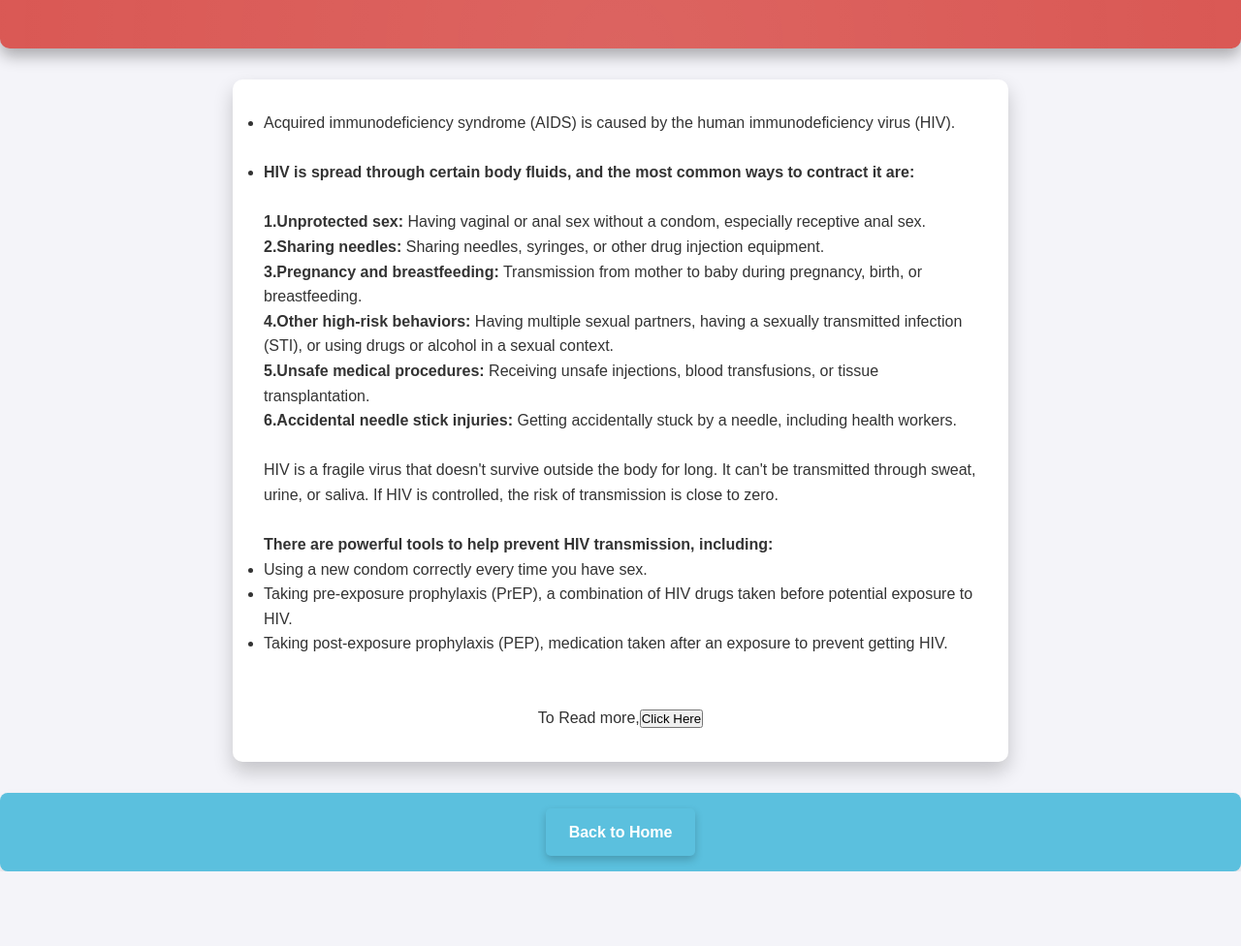
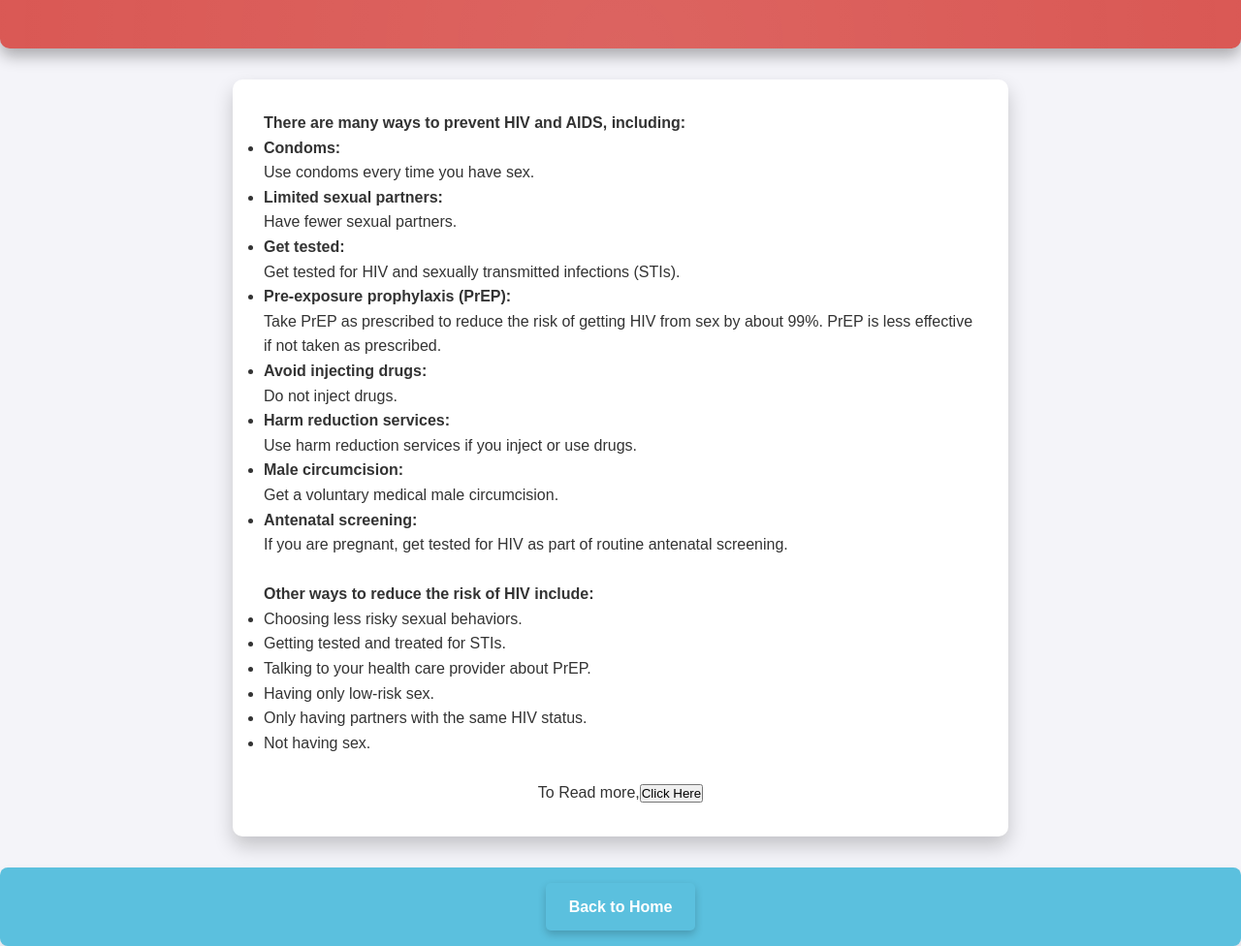
Before and after one commit to siddarthnair07/CDS099, a plain HTML site: page prevention.html in a window 1280 px wide. Shown: the part 118-1094 px from the top of the page at 97% size. Before the commit the page ends 1017 px from the top, so only its background shows below. Drawn offline with Linux system fonts and the light colour scheme.

Commit message:
Update prevention.html

```diff
--- a/prevention.html
+++ b/prevention.html
@@ -1,36 +1,40 @@
 <!DOCTYPE html>
 <html lang="en">
 <head>
-    <title>Causes of AIDS</title>
+    <title>Prevention of AIDS</title>
     <link rel="stylesheet" href="style.css">
 </head>
 <body>
 
     <header>
-        <h1>Causes of AIDS</h1>
+        <h1>Prevention of AIDS</h1>
     </header>
 
     <section>
-        <ul><li> <p>Acquired immunodeficiency syndrome (AIDS) is caused by the human immunodeficiency virus (HIV).<br><br><li> <b>HIV is spread through certain body fluids, and the most common ways to contract it are:</b></li> <br>
+        <p><b>There are many ways to prevent HIV and AIDS, including:</b>
 
-            <b>1.Unprotected sex:</b> Having vaginal or anal sex without a condom, especially receptive anal sex.<br>
+            <ul><b><li>Condoms:</li></b> Use condoms every time you have sex.
 
-        <b>2.Sharing needles: </b>Sharing needles, syringes, or other drug injection equipment.<br>
-        <b>3.Pregnancy and breastfeeding:</b> Transmission from mother to baby during pregnancy, birth, or breastfeeding.<br>
-        <b>4.Other high-risk behaviors:</b> Having multiple sexual partners, having a sexually transmitted infection (STI), or using drugs or alcohol in a sexual context.<br>
-        <b>5.Unsafe medical procedures:</b> Receiving unsafe injections, blood transfusions, or tissue transplantation.<br>
-        <b>6.Accidental needle stick injuries:</b> Getting accidentally stuck by a needle, including health workers.<br><br>
+        <b><li>Limited sexual partners:</li></b> Have fewer sexual partners.
+        <b><li>Get tested:</li></b> Get tested for HIV and sexually transmitted infections (STIs).
+        <b><li>Pre-exposure prophylaxis (PrEP):</li></b> Take PrEP as prescribed to reduce the risk of getting HIV from sex by about 99%. PrEP is less effective if not taken as prescribed.
+        <b><li>Avoid injecting drugs:</li></b> Do not inject drugs.
+        <b><li>Harm reduction services:</li></b> Use harm reduction services if you inject or use drugs.
+        <b><li>Male circumcision:</li></b> Get a voluntary medical male circumcision.
+        <b><li>Antenatal screening:</li></b> If you are pregnant, get tested for HIV as part of routine antenatal screening. <br><br>
 
-        HIV is a fragile virus that doesn't survive outside the body for long. It can't be transmitted through sweat, urine, or saliva.
-        If HIV is controlled, the risk of transmission is close to zero.<br><br><b> There are powerful tools to help prevent HIV transmission, including: </b>
+        <b>Other ways to reduce the risk of HIV include:</b> <br>
 
-            <li>Using a new condom correctly every time you have sex.</li>
+           <li>Choosing less risky sexual behaviors.</li>
 
-        <li>Taking pre-exposure prophylaxis (PrEP), a combination of HIV drugs taken before potential exposure to HIV.</li>
-        <li>Taking post-exposure prophylaxis (PEP), medication taken after an exposure to prevent getting HIV.</li></p><br><br>
-        <center>To Read more,<button><a href="https://www.who.int/news-room/fact-sheets/detail/hiv-aids">Click Here</a></button>
+        <li>Getting tested and treated for STIs.</li>
+        <li>Talking to your health care provider about PrEP.</li>
+        <li>Having only low-risk sex.</li>
+        <li>Only having partners with the same HIV status.</li>
+        <li>Not having sex. </li></ul><br>
+        <center>To Read more,<button><a href="https://hivinfo.nih.gov/understanding-hiv/fact-sheets/basics-hiv-prevention">Click Here</a></button></center>
 
-    </section>
+            </section>
 
     <nav>
         <ul>
```
